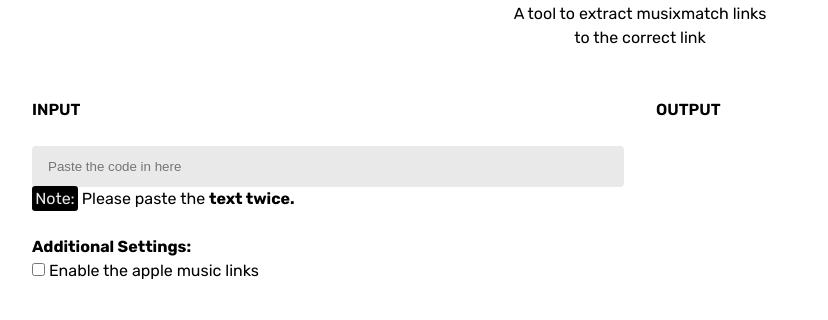
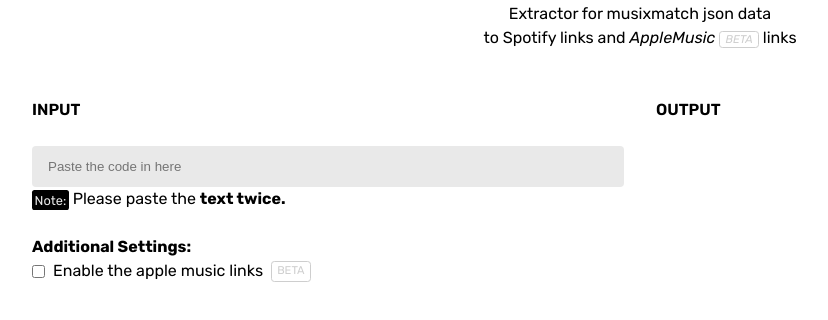
Before and after one commit to EmptyWork/musixmatch-links-converter, a plain HTML site: page index.html in a window 1280 px wide. Shown: the part 48-368 px from the top of the page, without its empty margins (0-828 px from the left). Drawn offline with Linux system fonts and the light colour scheme.

Commit message:
Add "beta" tag to the AppleMusic button

```diff
--- a/css/style.css
+++ b/css/style.css
@@ -82,6 +82,7 @@ button {
 }
 
 .text-noted {
+  font-size: 0.8em;
   color: #e9e9e9;
   background-color: black;
   padding: 0.2em 0.2em;
@@ -119,3 +120,22 @@ button {
   margin-bottom: 1em;
   opacity: 1;
 }
+
+.settings {
+  display: flex;
+  gap: 0.5em;
+  align-items: center;
+}
+
+input[type="checkbox"] > label {
+  cursor: pointer;
+}
+
+.post-text {
+  user-select: none;
+  font-size: 0.7em;
+  border-radius: 0.3em;
+  padding: 0.1em 0.45em;
+  color: #cecece;
+  border: #cecece 1px solid;
+}
--- a/index.html
+++ b/index.html
@@ -19,7 +19,11 @@
             <h1 class="brand">
                 EmptyWork
             </h1>
-            <span>A tool to extract musixmatch links <br /> to the correct link</span>
+            <span>
+                Extractor for musixmatch json data <br /> to Spotify links and
+                <i>AppleMusic <span class="post-text">BETA</span> </i>
+                links
+            </span>
         </nav>
     </header>
     <section>
@@ -33,6 +37,7 @@
             <div class="settings">
                 <input type="checkbox" name="enableAppleMusic" id="enableAppleMusic" value="true">
                 <label for="enableAppleMusic">Enable the apple music links</label>
+                <span class="post-text">BETA</span>
             </div>
         </div>
         <div class="section-area" style="flex: auto 1">
```
